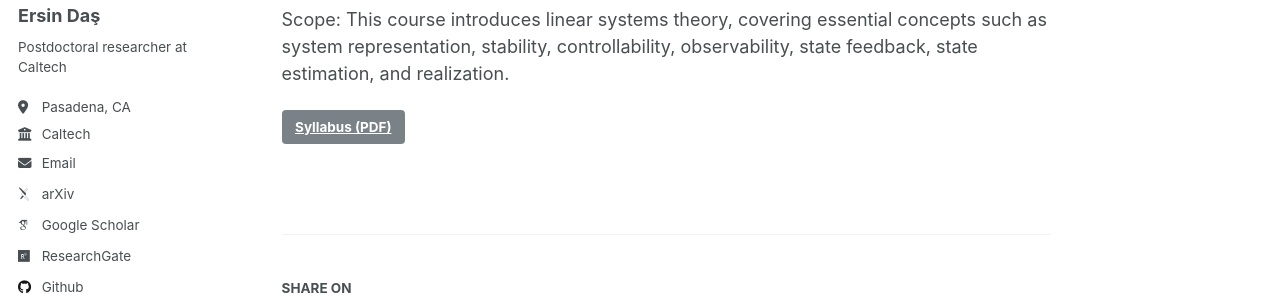
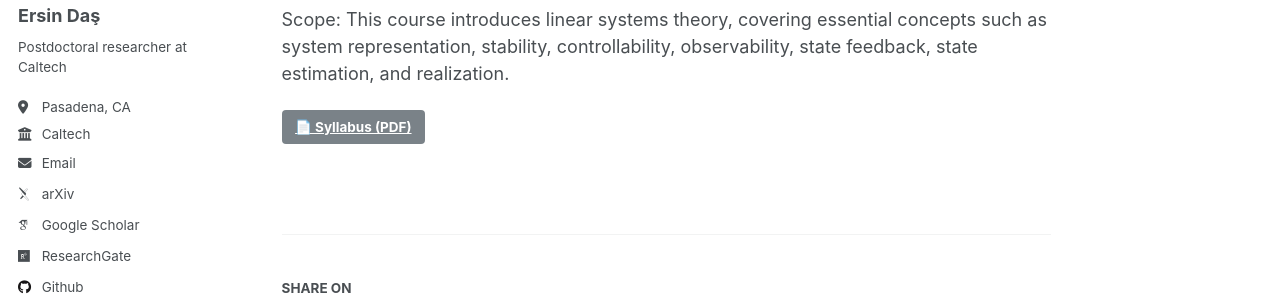
Before and after one commit to ersindas/ersindas.github.io, a Jekyll site: the page built from _teaching/2025-fall-mmae543.md, in a window 1280 px wide and 982 px high. Shown: the part 285-585 px from the top of the window. Built offline with Jekyll 4.4.1, drawn with Linux system fonts in a browser that asks for light colours; some web fonts are replaced; part of the change alters nothing that is shown.

Commit message:
Update 2025-fall-mmae543.md

```diff
--- a/_teaching/2025-fall-mmae543.md
+++ b/_teaching/2025-fall-mmae543.md
@@ -17,9 +17,10 @@ semester: "Fall 2025"
 </h3>
 Scope: This course introduces linear systems theory, covering essential concepts such as system representation, stability, controllability, observability, state feedback, state estimation, and realization.
 
-<!-- Syllabus button (works on GitHub Pages / Jekyll) -->
 <p>
-  <a class="btn btn--primary" href="{{ '/files/syllabus.pdf' | relative_url }}" target="_blank" rel="noopener">
-    Syllabus (PDF)
+  <a class="btn btn--primary"
+     href="https://ersindas.github.io/files/syllabus.pdf"
+     target="_blank" rel="noopener">
+    📄 Syllabus (PDF)
   </a>
 </p>
```
